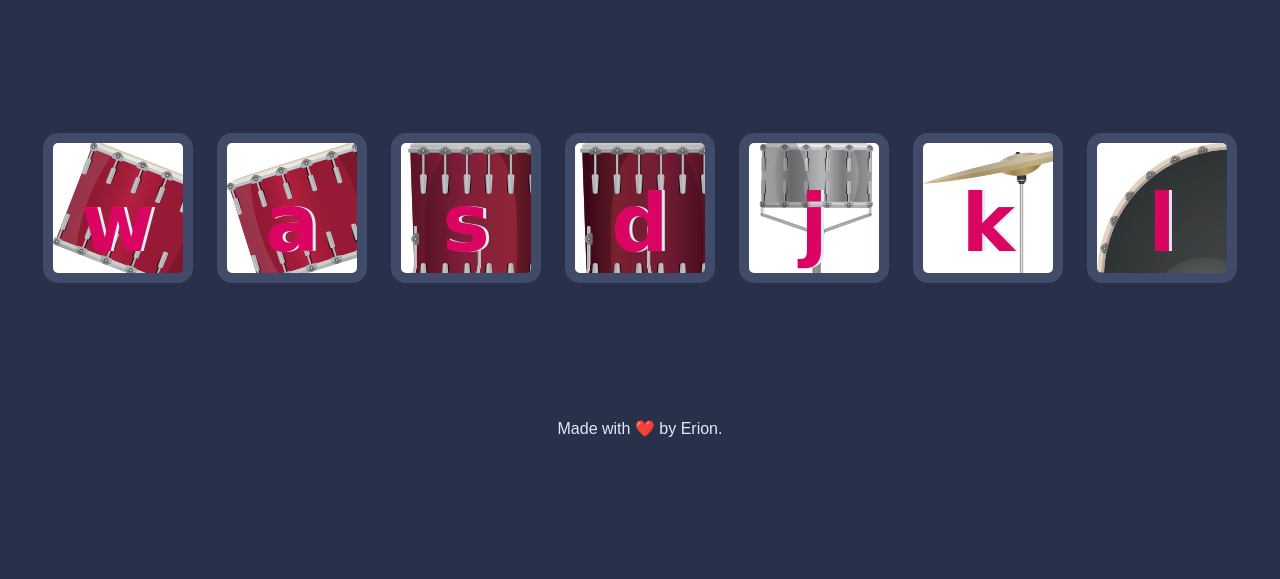
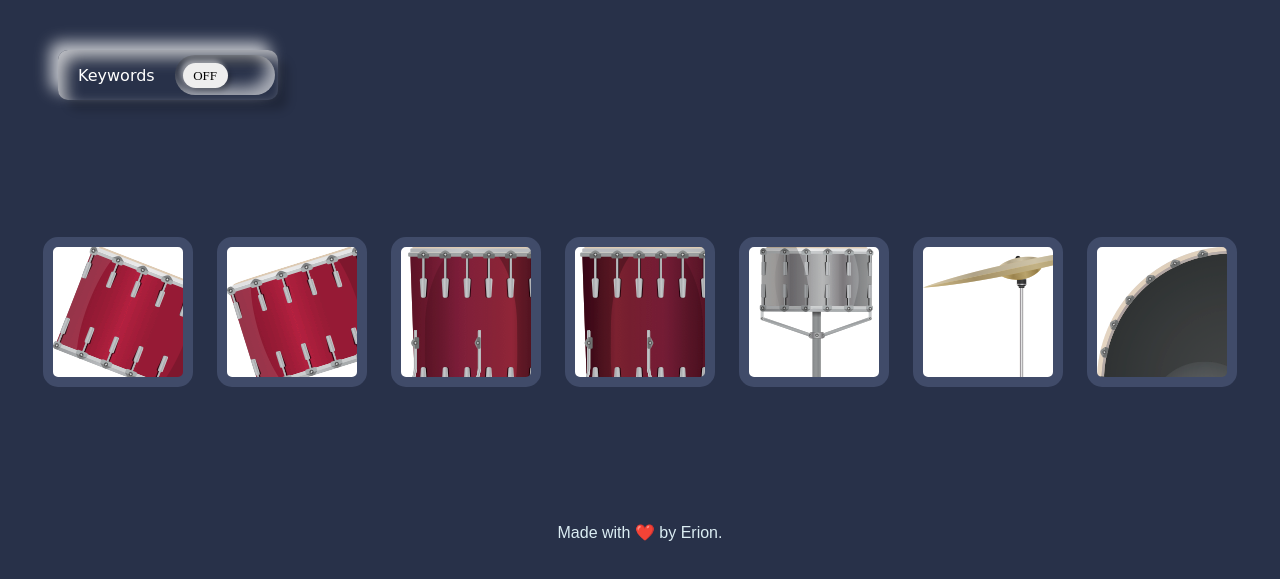
Before and after one commit to erion-meta/Drum-Kit, a plain HTML site: page index.html in a window 1280 px wide. Shown: the part 151-730 px from the top of the page. Drawn offline with nearby package versions, Linux system fonts and the light colour scheme.

Commit message:
Keyword Button

```diff
--- a/index.html
+++ b/index.html
@@ -4,23 +4,34 @@
     <meta charset="UTF-8" />
     <meta http-equiv="X-UA-Compatible" content="IE=edge" />
     <meta name="viewport" content="width=device-width, initial-scale=1.0" />
-    <link rel="stylesheet" href="style.css">
+    <link rel="stylesheet" href="style.css" />
     <title>Drum Kit</title>
   </head>
-  <body><h1 id="title">Drum 🥁 Kit</h1>
-  <div class="set">
-    <button class="w drum">w</button>
-    <button class="a drum">a</button>
-    <button class="s drum">s</button>
-    <button class="d drum">d</button>
-    <button class="j drum">j</button>
-    <button class="k drum">k</button>
-    <button class="l drum">l</button>
-  </div>
+  <body>
+    <h1 id="title">Drum 🥁 Kit</h1>
 
+    <div class="switch-holder">
+      <div class="switch-label">
+        <span>Keywords</span>
+      </div>
+      <div class="switch-toggle">
+        <input type="checkbox" id="bluetooth" />
+        <label for="bluetooth"></label>
+      </div>
+    </div>
 
-  <footer>
-    Made with ❤️ by Erion.
-  </footer>
- <script src="script.js"></script>
+    <div class="set">
+      <button class="w drum keywords">w</button>
+      <button class="a drum keywords">a</button>
+      <button class="s drum keywords">s</button>
+      <button class="d drum keywords">d</button>
+      <button class="j drum keywords">j</button>
+      <button class="k drum keywords">k</button>
+      <button class="l drum keywords">l</button>
+    </div>
+
+    <footer>Made with ❤️ by Erion.</footer>
+    <script src="https://ajax.googleapis.com/ajax/libs/jquery/3.6.1/jquery.min.js"></script>
+    <script src="script.js"></script>
+  </body>
 </html>
--- a/script.js
+++ b/script.js
@@ -59,3 +59,12 @@ function buttonAnimation(currentKey) {
     activeButton.classList.remove("pressed");
   }, 150);
 }
+
+// Keywords Button
+$("#bluetooth").change(function () {
+  if ($(this).is(":checked")) {
+    $(".drum").removeClass("keywords");
+  } else {
+    $(".drum").addClass("keywords");
+  }
+});
--- a/style.css
+++ b/style.css
@@ -79,3 +79,77 @@ footer {
   margin: 10px;
   background-color: white;
 }
+
+.switch-holder {
+  display: flex;
+  padding: 5px 10px;
+  border-radius: 10px;
+  box-shadow: -8px -8px 15px rgba(255, 255, 255, 0.7),
+    10px 10px 10px rgba(0, 0, 0, 0.2),
+    inset 8px 8px 15px rgba(255, 255, 255, 0.7),
+    inset 10px 10px 10px rgba(0, 0, 0, 0.2);
+  align-items: center;
+  width: 200px;
+  margin-left: 50px;
+}
+.switch-label {
+  padding: 0 20px 0 10px;
+}
+.switch-label i {
+  margin-right: 5px;
+}
+.switch-toggle {
+  height: 40px;
+}
+.switch-toggle input[type="checkbox"] {
+  position: absolute;
+  opacity: 0;
+  z-index: -2;
+}
+.switch-toggle input[type="checkbox"] + label {
+  position: relative;
+  display: inline-block;
+  width: 100px;
+  height: 40px;
+  border-radius: 20px;
+  margin: 0;
+  cursor: pointer;
+  box-shadow: inset -8px -8px 15px rgba(255, 255, 255, 0.6),
+    inset 10px 10px 10px rgba(0, 0, 0, 0.25);
+}
+.switch-toggle input[type="checkbox"] + label::before {
+  position: absolute;
+  content: "OFF";
+  font-size: 13px;
+  text-align: center;
+  line-height: 25px;
+  top: 8px;
+  left: 8px;
+  width: 45px;
+  height: 25px;
+  border-radius: 20px;
+  background-color: #eeeeee;
+  box-shadow: -3px -3px 5px rgba(255, 255, 255, 0.5),
+    3px 3px 5px rgba(0, 0, 0, 0.25);
+  transition: 0.3s ease-in-out;
+}
+.switch-toggle input[type="checkbox"]:checked + label::before {
+  left: 50%;
+  content: "ON";
+  color: #fff;
+  background-color: #00b33c;
+  box-shadow: -3px -3px 5px rgba(255, 255, 255, 0.5), 3px 3px 5px #00b33c;
+}
+span {
+  color: #fff;
+  font-family: "Arvo", cursive;
+}
+
+.keywords {
+  font-size: 0px;
+}
+/* @media (min-width: 481px) and (max-width: 720px) {
+  .keywords {
+    font-size: 0px;
+  }
+} */
```
Also changed, not shown: 1 other file.
